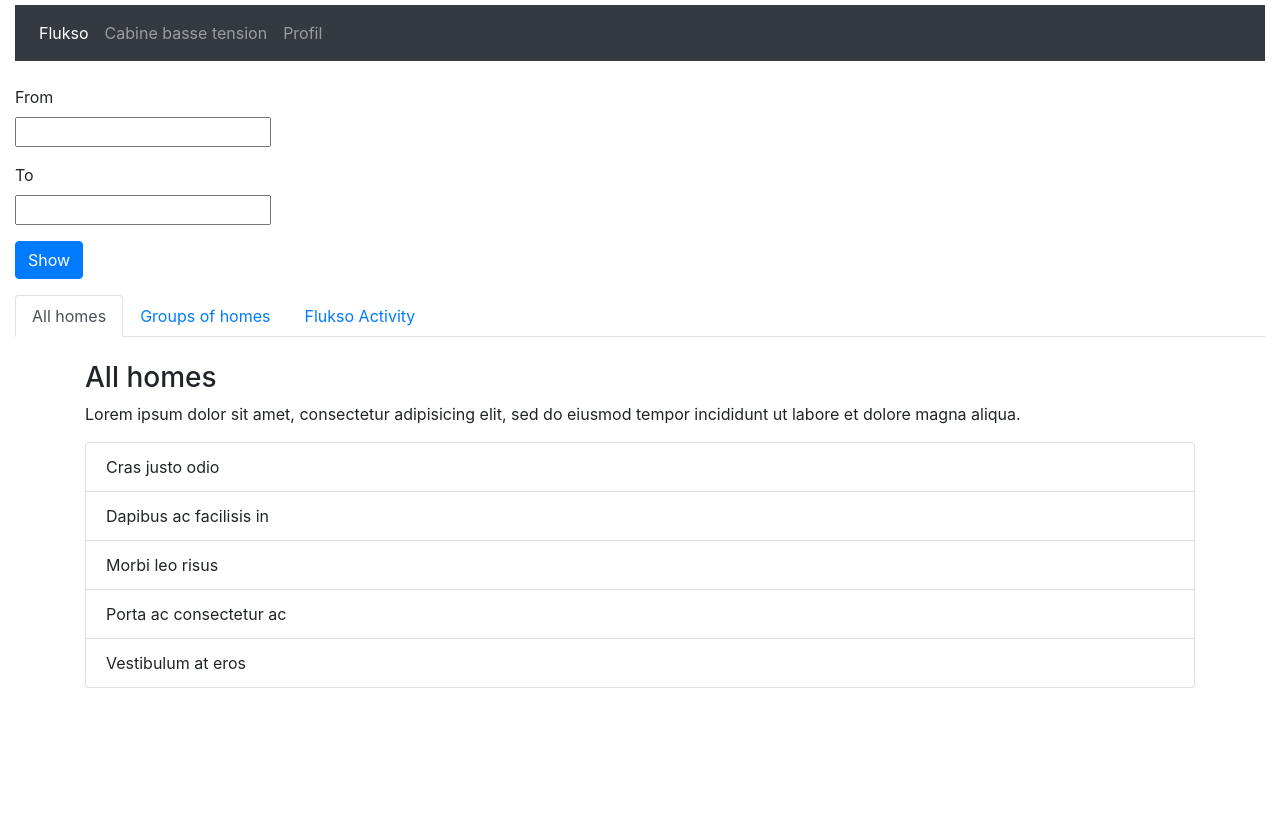
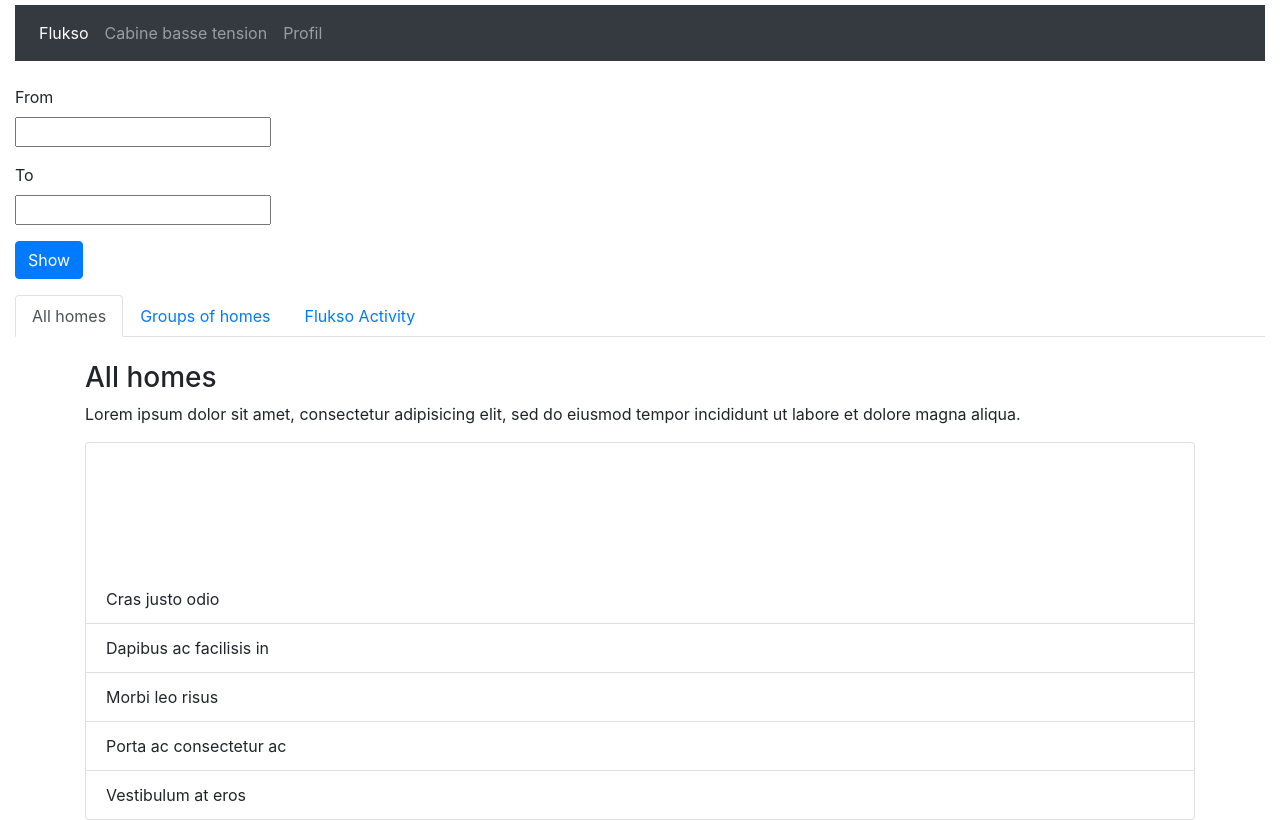
Before and after one commit to AlexandreHnf/Voisin-d-energie-ULB, a website: page webapp/client.html in a window 1280 px wide. Shown: the part 93-913 px from the top of the page. Before the commit the page ends 800 px from the top, so only its background shows below. Drawn offline with nearby package versions, Linux system fonts and the light colour scheme.

Commit message:
added a first testing chart inside the list

```diff
--- a/webapp/client.html
+++ b/webapp/client.html
@@ -89,7 +89,10 @@
 			  <!-- list of items -->
 			  <ul class="list-group">
 				<li class="list-group-item">
-					<div>Cras justo odio</div>
+					<div>
+						Cras justo odio
+						<canvas id="chartCanvas1"></canvas>
+					</div>
 				</li>
 				<li class="list-group-item">Dapibus ac facilisis in</li>
 				<li class="list-group-item">Morbi leo risus</li>
```
